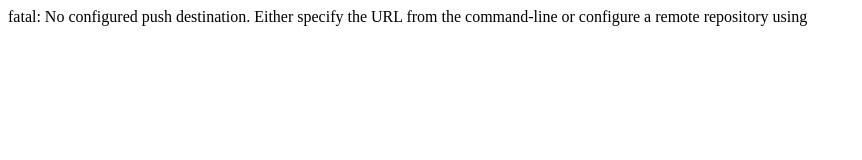
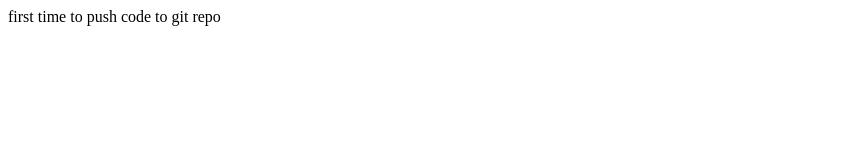
Before and after one commit to xwchencdleo/wishcity2, a plain HTML site: page index.html in a window 1280 px wide. Shown: the whole page, without its empty margins (0-862 px from the left). Drawn offline with Linux system fonts and the light colour scheme.

Commit message:
first commit

```diff
--- a/index.html
+++ b/index.html
@@ -5,7 +5,6 @@
     <title>wishcity2</title>
 </head>
 <body>
-fatal: No configured push destination.
-Either specify the URL from the command-line or configure a remote repository using
+first time to push code to git repo
 </body>
 </html>
```
